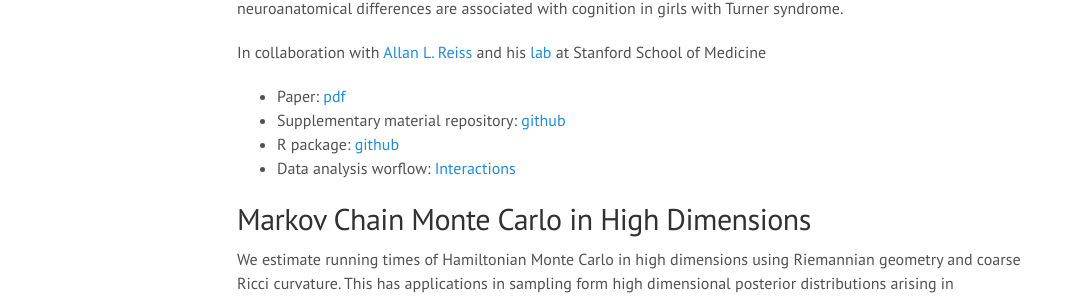
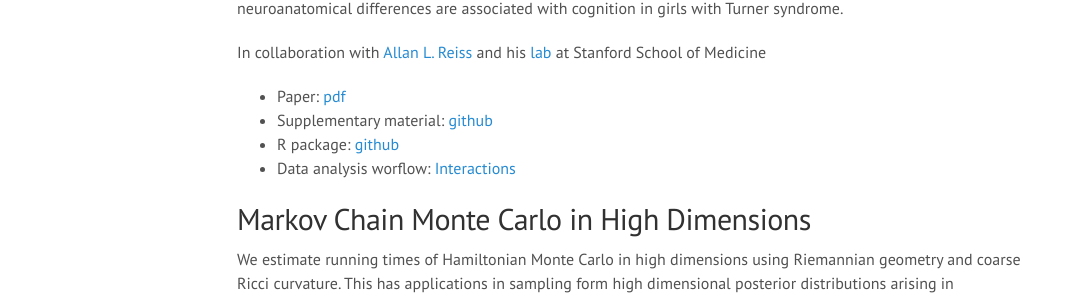
Before and after one commit to ChristofSeiler/ChristofSeiler.github.io, a Jekyll site: the page built from projects.md, in a window 1280 px wide. Shown: the part 713-1012 px from the top of the page, without its empty margins (3-1069 px from the left). Built offline with Jekyll 4.4.1, drawn with Linux system fonts in a browser that asks for light colours.

Commit message:
cosmetics

```diff
--- a/projects.md
+++ b/projects.md
@@ -28,7 +28,7 @@ We combine heterogeneous brain data (structural and diffusion images with cognit
 In collaboration with [Allan L. Reiss](https://med.stanford.edu/profiles/allan-reiss) and his [lab](http://cibsr.stanford.edu/) at Stanford School of Medicine
 
 * Paper: [pdf](https://christofseiler.github.io/braincog/BrainCognitionArticle_Neuroinformatics.pdf)
-* Supplementary material repository: [github](https://github.com/ChristofSeiler/braincog_manuscript)
+* Supplementary material: [github](https://github.com/ChristofSeiler/braincog_manuscript)
 * R package: [github](https://github.com/ChristofSeiler/braincog)
 * Data analysis worflow: [Interactions](https://christofseiler.github.io/braincog/supplementary_materials/Interactions_2.html)
 
```
